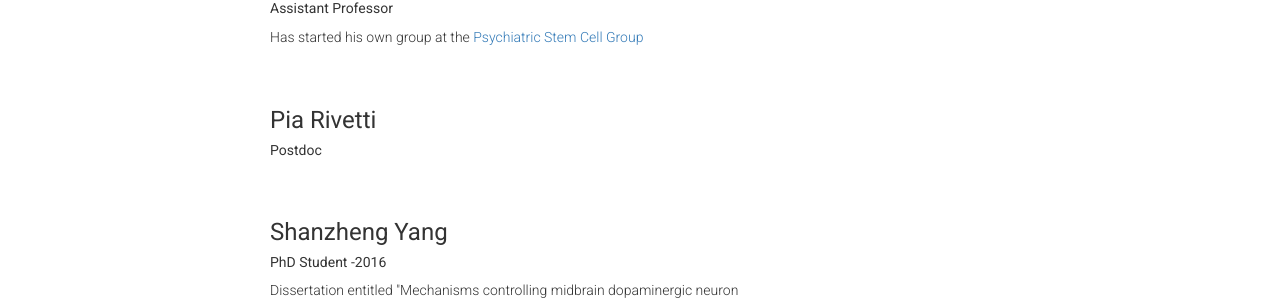
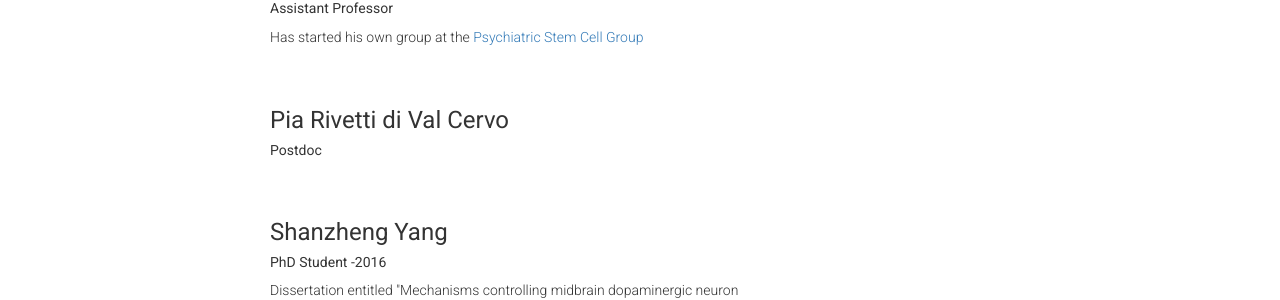
Before and after one commit to ArenasLab/arenaslab.github.io, a Jekyll site: the page people/index.html, which Jekyll copies as it is, in a window 1280 px wide and 900 px high, scrolled down 1952 px. Shown: the part 292-592 px from the top of the window. Built offline with Jekyll 4.4.1, drawn with Linux system fonts in a browser that asks for light colours.

Commit message:
Update index.html

```diff
--- a/people/index.html
+++ b/people/index.html
@@ -192,7 +192,7 @@
 
       <div class="row">
         <div class=" col-sm-9  col-md-9 col-lg-9">
-          <h3>Pia Rivetti</h3>
+          <h3>Pia Rivetti di Val Cervo</h3>
           <h5>Postdoc</h5>
 
           <p>
```
